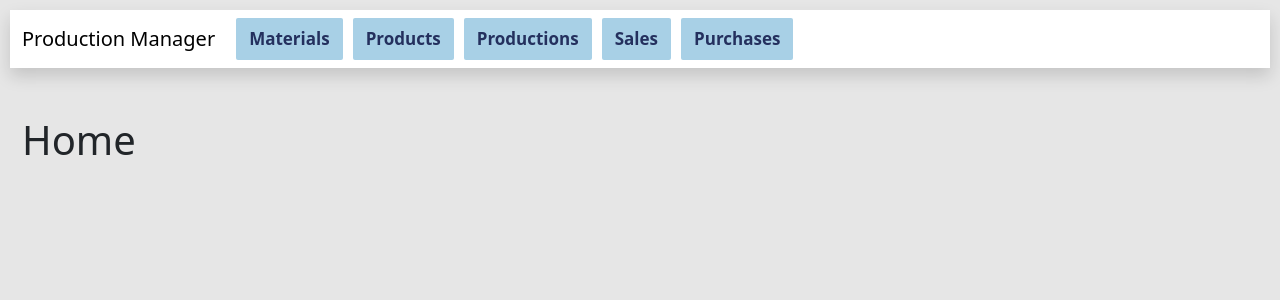
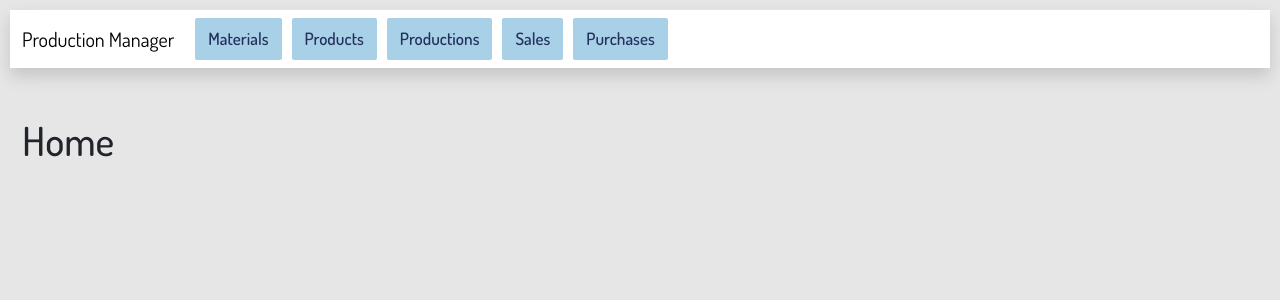
Before and after one commit to RyoDagg/production-manager, a React (Vite) app in the folder client/: page / in a window 1280 px wide. Shown: the top 300 px of the page. Built offline with nearby package versions, Linux system fonts and the light colour scheme.

Commit message:
Add Font

```diff
--- a/client/src/App.css
+++ b/client/src/App.css
@@ -5,12 +5,17 @@
   --secondary: #ff7766;
   --contrast: #f8e9a7;
 }
+@font-face {
+  font-family: Dosis;
+  src: url(./assets/Dosis.ttf);
+}
 #root {
   margin: 0 auto;
   padding: 10px;
 }
 
 body {
+  font-family: Dosis;
   background-color: #e6e6e6;
 }
 
@@ -40,5 +45,5 @@ body {
   color: var(--primary-dark);
   margin: 0 5px;
   font-size: 17px;
-  font-weight: bold;
+  font-weight: 540;
 }
```
Also changed, not shown: client/src/assets/Dosis.ttf (added).
